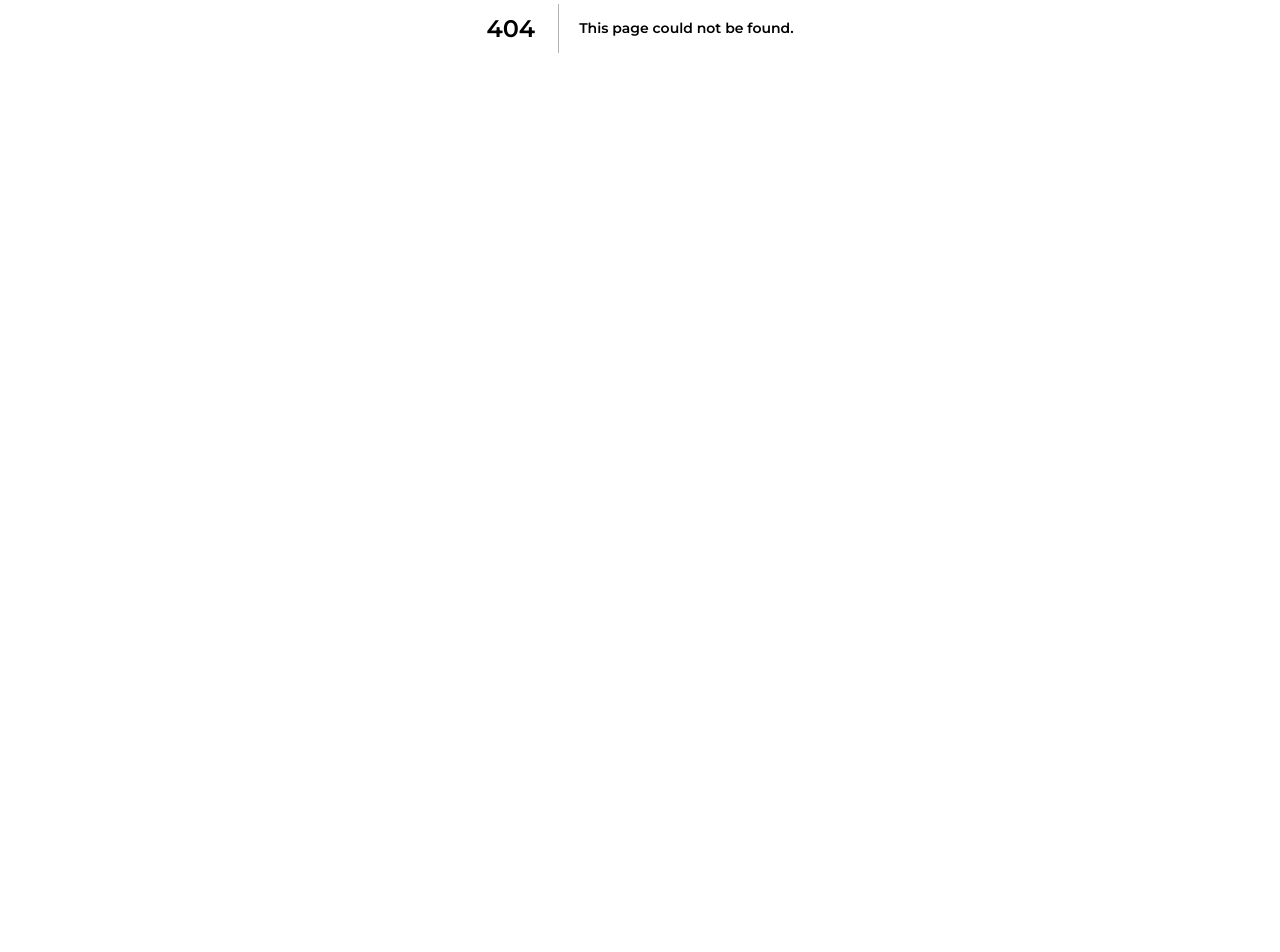
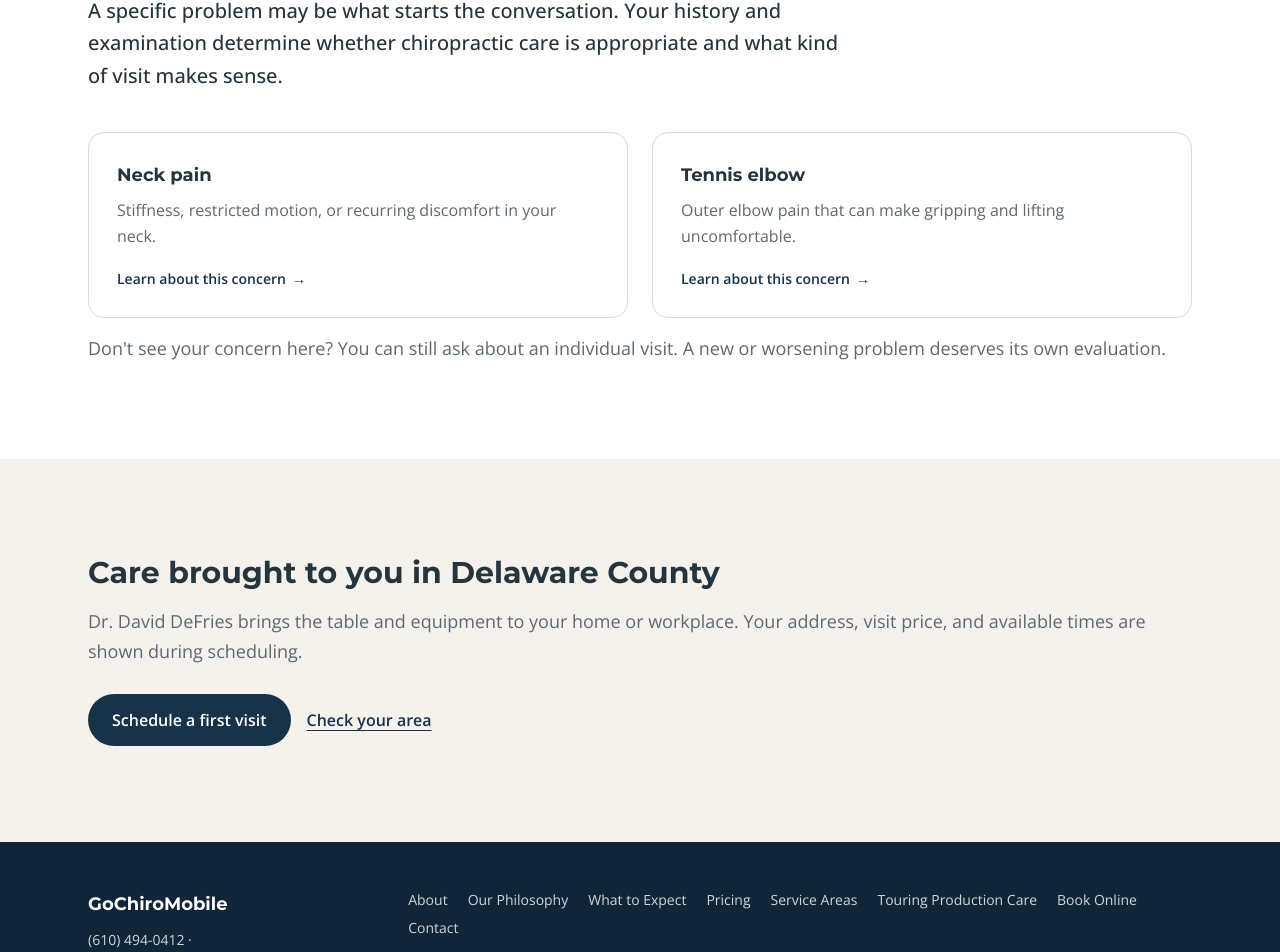
Before and after one commit to mybackcracker/gochiro-platform, a Next.js app: page /conditions in a window 1280 px wide. Before the commit this address had no page. Shown: the part 372-1324 px from the top of the page. Before the commit the page ends 800 px from the top, so only its background shows below. Built offline with nearby package versions, Linux system fonts and the light colour scheme.

Commit message:
Add app/(marketing)/conditions/page.tsx

```diff
--- /dev/null
+++ b/app/(marketing)/conditions/page.tsx
@@ -0,0 +1,38 @@
+import Link from "next/link";
+import type { Metadata } from "next";
+import { conditions } from "@/lib/conditions";
+import { Section, Container, PageHeader, ChoiceCard, H2, P, CTAButton } from "@/components/ui";
+
+export const metadata: Metadata = {
+  title: "Conditions We Evaluate | GoChiroMobile",
+  description: "Explore common concerns evaluated during mobile chiropractic visits in Delaware County, PA.",
+  alternates: { canonical: "/conditions" },
+};
+
+export default function ConditionsPage() {
+  return (
+    <>
+      <Section tone="white">
+        <Container>
+          <PageHeader eyebrow="Common concerns" title="What brings people to a mobile chiropractic visit?" lede="A specific problem may be what starts the conversation. Your history and examination determine whether chiropractic care is appropriate and what kind of visit makes sense." />
+          <div className="mt-10 grid gap-6 sm:grid-cols-2">
+            {conditions.map((condition) => (
+              <ChoiceCard key={condition.slug} title={condition.name} description={condition.summary} href={`/conditions/${condition.slug}`} cta="Learn about this concern" />
+            ))}
+          </div>
+          <P>Don&apos;t see your concern here? You can still ask about an individual visit. A new or worsening problem deserves its own evaluation.</P>
+        </Container>
+      </Section>
+      <Section tone="cream">
+        <Container>
+          <H2>Care brought to you in Delaware County</H2>
+          <P>Dr. David DeFries brings the table and equipment to your home or workplace. Your address, visit price, and available times are shown during scheduling.</P>
+          <div className="mt-7 flex flex-wrap gap-4">
+            <CTAButton href="/book?start=new">Schedule a first visit</CTAButton>
+            <Link href="/service-areas" className="self-center font-semibold text-navy underline underline-offset-4">Check your area</Link>
+          </div>
+        </Container>
+      </Section>
+    </>
+  );
+}
```
